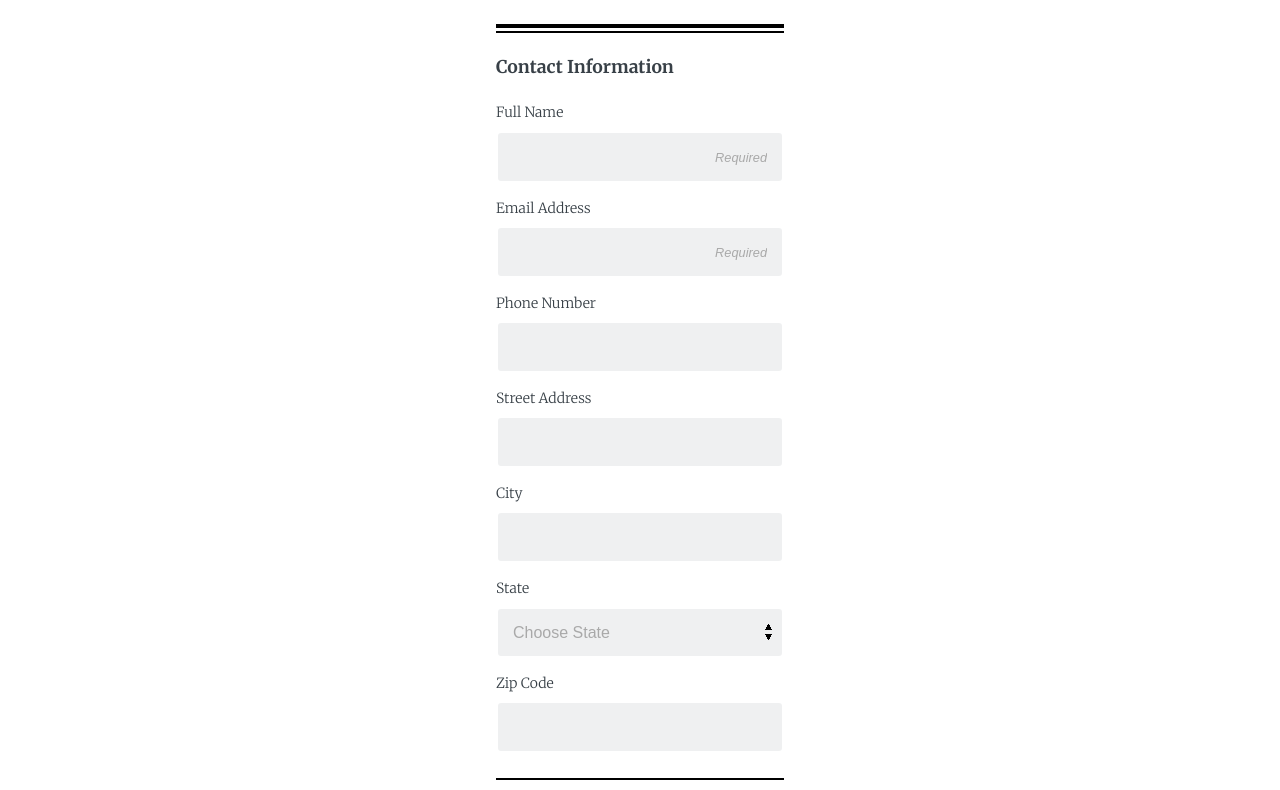
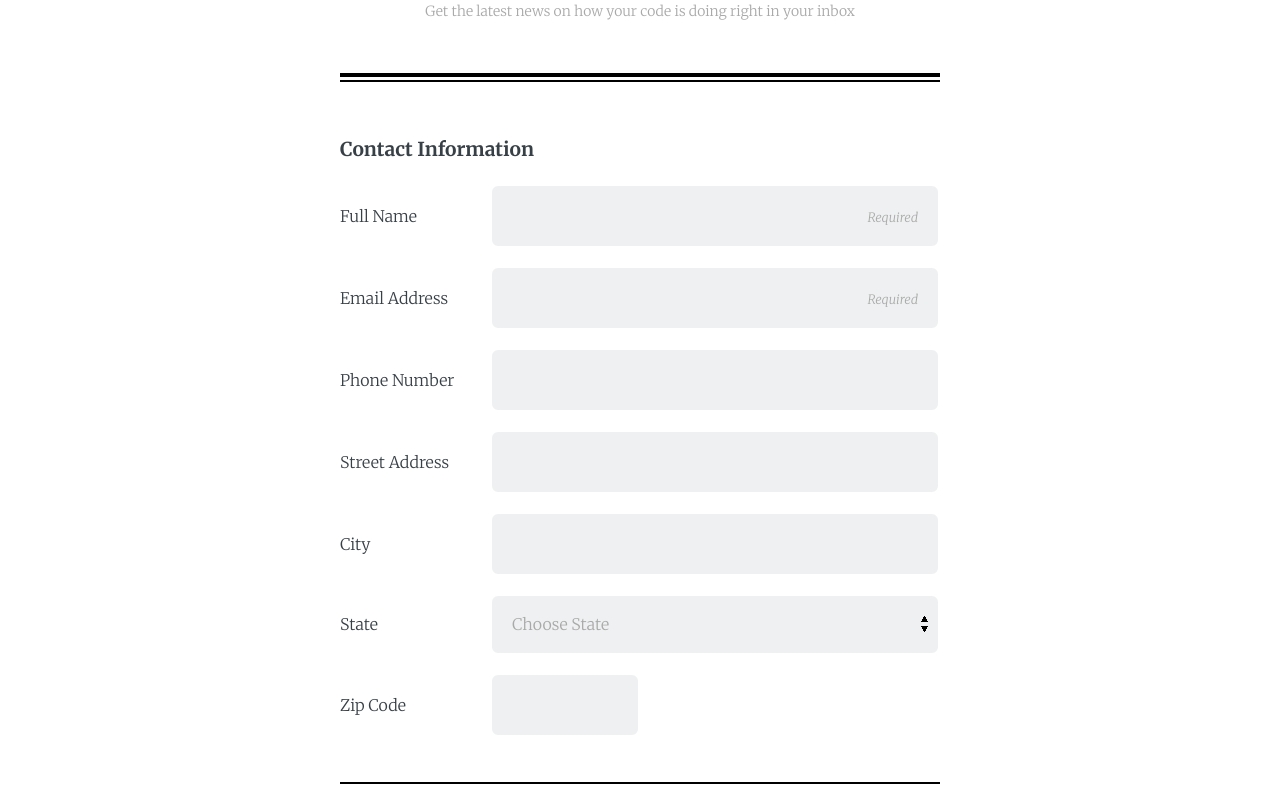
Before and after one commit to triplettae/online_registration_v4, a plain HTML site: page index.html in a window 1280 px wide. Shown: the part 179-969 px from the top of the page. Drawn offline with Linux system fonts and the light colour scheme.

Commit message:
Desktop Breakpoint Added
Layout for both desktop and mobile is complete.

```diff
--- a/css/styles.css
+++ b/css/styles.css
@@ -59,16 +59,13 @@ form > header p {
   padding-bottom: 24px;
 }
 
+input, select, textarea {
+  font-family: inherit;
+}
+
 input[type="text"],
-input[type="password"],
-input[type="date"],
-input[type="datetime"],
 input[type="email"],
-input[type="number"],
-input[type="search"],
 input[type="tel"],
-input[type="time"],
-input[type="url"],
 textarea,
 select {
   background: #eff0f1;
@@ -126,8 +123,8 @@ input::placeholder {
   color: darkgrey;
 }
 
-p {
-  margin-top: 0;
+#zip {
+  width: 150px;
 }
 
 ul {
@@ -174,6 +171,7 @@ label {
 label.light {
   font-weight: 300;
   display: inline;
+  margin-left: 12px;
 }
 
 footer {
@@ -185,10 +183,66 @@ footer {
   padding-bottom: 200px;
 }
 
-@media screen and (min-width: 480px) {
+@media screen and (min-width: 768px) {
 
-  form {
-    max-width: 480px;
+  main {
+    max-width: 600px;
+    padding: 0;
+  }
+
+  form > header {
+    padding: 16px 0;
+  }
+
+  form > header h2 {
+    font-size: 1.5rem;
+  }
+
+  section {
+    padding-top: 56px;
+  }
+
+  legend {
+    font-size: 1.2rem;
+    margin-bottom: 24px;
+  }
+
+  fieldset {
+    font-size: 0; /* This is to eliminate the small space between inline-block elements */
+  }
+
+  section.contact_info label {
+    font-size: 1rem;
+    display: inline-block;
+    width: 25%;
+  }
+
+  input[type="text"],
+  input[type="email"],
+  input[type="tel"],
+  select {
+    display: inline-block;
+    width: 75%;
+    margin-bottom: 18px;
+    padding: 20px;
+    border-radius: 8px;
+  }
+
+  section {
+    padding-bottom: 24px;
+  }
+
+  label {
+    margin: 6px 0;
+    font-size: 1rem;
+  }
+
+  ul {
+    margin-bottom: 24px;
+  }
+
+  footer {
+    padding-bottom: 300px;
   }
 
 }
--- a/index.html
+++ b/index.html
@@ -25,7 +25,7 @@
           <p>Get the latest news on how your code is doing right in your inbox</p>
         </header>
 
-        <section>
+        <section class="contact_info">
 
           <fieldset>
 
@@ -108,13 +108,12 @@
 
         </section>
 
-        <section>
+        <section class="newsletter">
 
           <fieldset>
 
             <legend>Newsletter</legend>
 
-            <p>
             <label>Select the newsletters you would like to receive</label>
             <ul>
               <li>
@@ -127,9 +126,7 @@
                 <input type="checkbox" id="js_news" value="subscribe_js" name="newsletters"><label for="js_news" class="light">Javascript News</label>
               </li>
             </ul>
-            </p>
 
-            <p>
             <label>Newsletter format</label>
             <ul>
               <li>
@@ -139,7 +136,6 @@
                 <input type="radio" id="format_plain" value="format_plain" name="newsletter_format"><label for="format_plain" class="light">Plain text</label>
               </li>
             </ul>
-            </p>
 
             <label for="topics">Other topics you'd like to hear about</label>
             <textarea id="topics" name="topics"></textarea>
```
Lines whose indentation alone changed are shown as unchanged.
